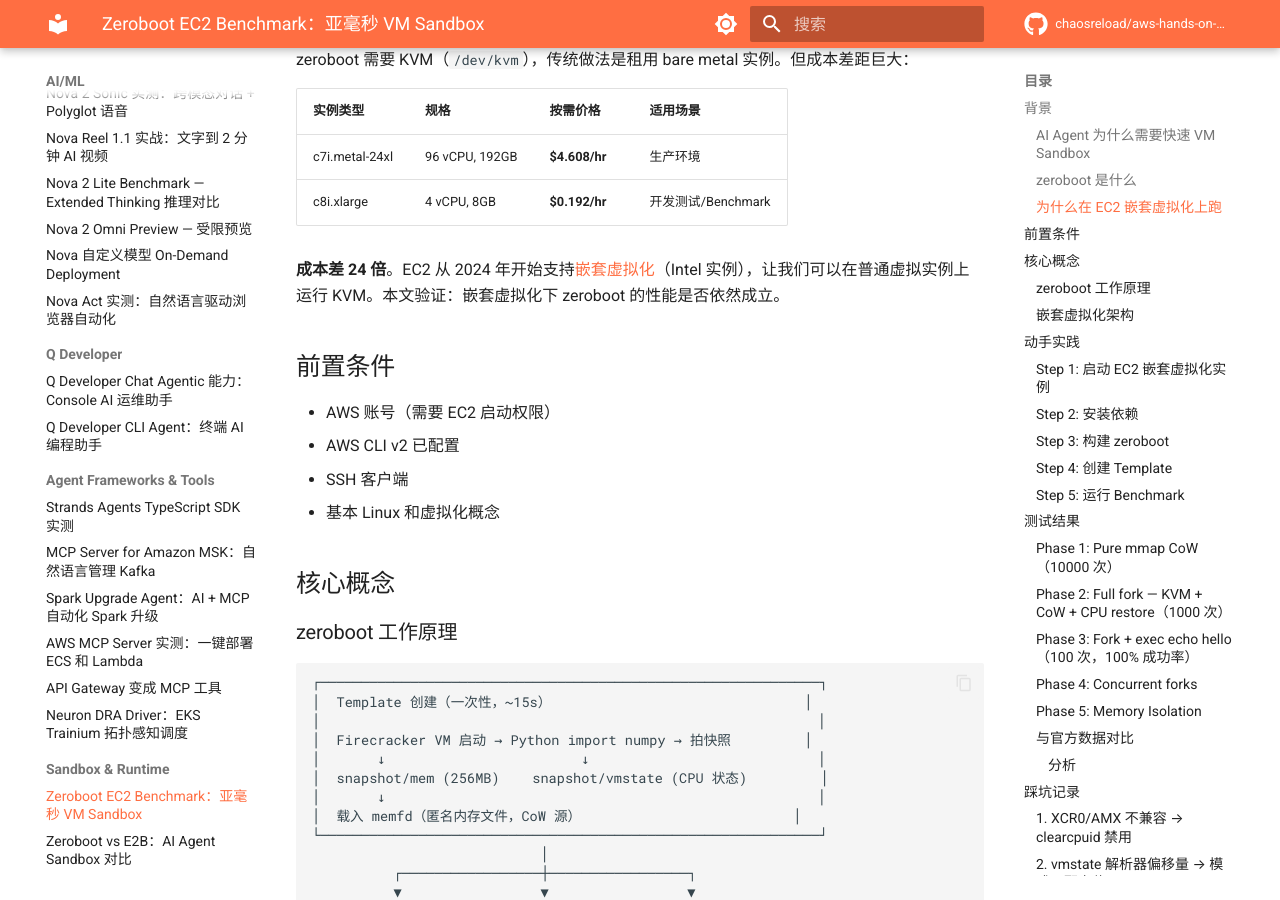
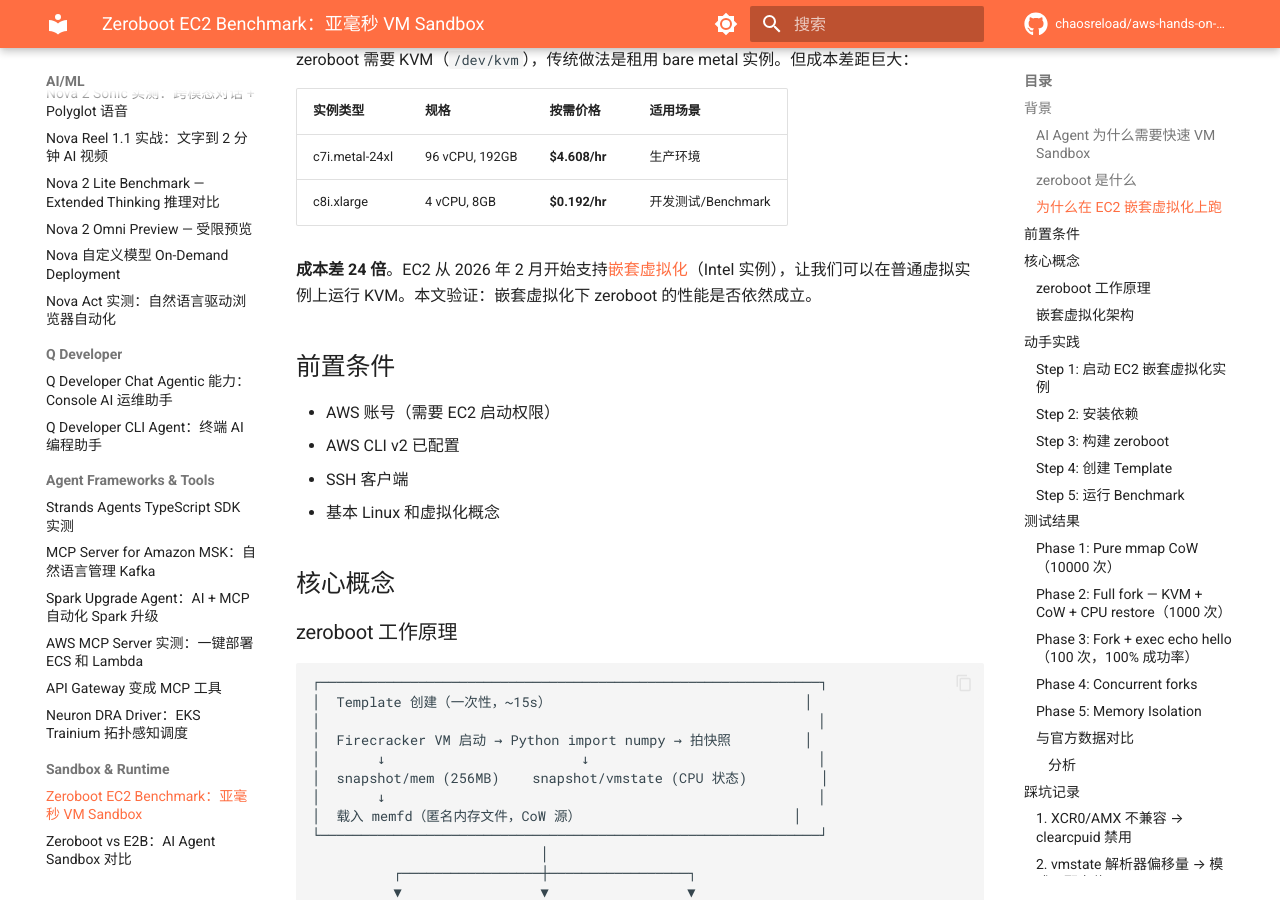
Before and after one commit to chaosreload/aws-hands-on-lab, an MkDocs documentation site: the page built from docs/ai-ml/zeroboot-ec2-benchmark.md, in a window 1280 px wide and 900 px high, scrolled down 1304 px. Built offline with MkDocs 1.6.1 and Material for MkDocs 9.7.7, drawn with Linux system fonts in a browser that asks for light colours; comment, search, counter and statistics services are not loaded.

Commit message:
fix: correct EC2 nested virtualization date from 2024 to 2026-02

```diff
--- a/docs/ai-ml/zeroboot-ec2-benchmark.md
+++ b/docs/ai-ml/zeroboot-ec2-benchmark.md
@@ -43,7 +43,7 @@
 | c7i.metal-24xl | 96 vCPU, 192GB | **$4.608/hr** | 生产环境 |
 | c8i.xlarge | 4 vCPU, 8GB | **$0.192/hr** | 开发测试/Benchmark |
 
-**成本差 24 倍**。EC2 从 2024 年开始支持[嵌套虚拟化](https://docs.aws.amazon.com/AWSEC2/latest/UserGuide/nested-virtualization.html)（Intel 实例），让我们可以在普通虚拟实例上运行 KVM。本文验证：嵌套虚拟化下 zeroboot 的性能是否依然成立。
+**成本差 24 倍**。EC2 从 2026 年 2 月开始支持[嵌套虚拟化](https://docs.aws.amazon.com/AWSEC2/latest/UserGuide/nested-virtualization.html)（Intel 实例），让我们可以在普通虚拟实例上运行 KVM。本文验证：嵌套虚拟化下 zeroboot 的性能是否依然成立。
 
 ## 前置条件
 
```
